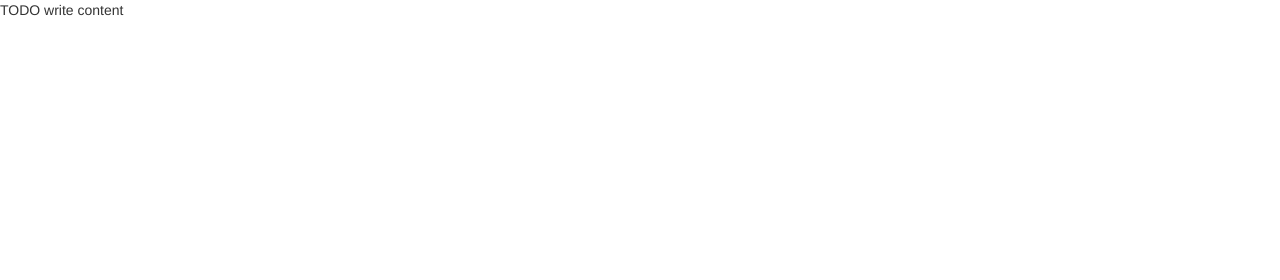
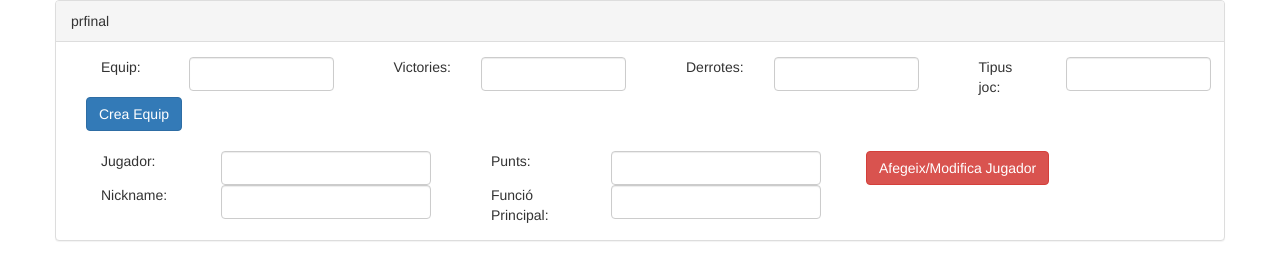
Before and after one commit to ftorredeflot/prfinalangularuf1, a plain HTML site: page index.html in a window 1280 px wide. Drawn offline with nearby package versions, Linux system fonts and the light colour scheme.

Commit message:
primera part del frontend

```diff
--- a/index.html
+++ b/index.html
@@ -8,8 +8,92 @@
         <link href="css/css/bootstrap.css" rel="stylesheet" type="text/css"/>
         <script src="css/js/bootstrap.js" type="text/javascript"></script>
         <script src="js/angular.js" type="text/javascript"></script>
+        <script src="js/main.js" type="text/javascript"></script>
+        <script src="js/service.js" type="text/javascript"></script>
     </head>
     <body>
-        <div>TODO write content</div>
+
+        <div class="container">
+            <div class="row">
+                <div class="panel panel-default">
+                    <div class="panel-heading">prfinal</div>
+                    <div class="panel-body">
+                        <div class="container">
+                            <div class="row">
+                                <div class="col-md-3">
+                                    <div class="col-sm-4">Equip:</div>
+                                    <div class="col-sm-8">
+                                        <input type="text" class="form-control">
+                                    </div>
+                                </div>
+                                <div class="col-md-3">
+                                    <div class="col-sm-4">Victories:</div>
+                                    <div class="col-sm-8">
+                                        <input type="text" class="form-control">
+                                    </div>
+                                </div>
+                                <div class="col-md-3">
+                                    <div class="col-sm-4">Derrotes:</div>
+                                    <div class="col-sm-8">
+                                        <input type="text" class="form-control">
+                                    </div>
+                                </div>
+                                <div class="col-md-3">
+                                    <div class="col-sm-4">Tipus joc:</div>
+                                    <div class="col-sm-8">
+                                        <input type="text" class="form-control">
+                                    </div>
+                                </div>
+                            </div>
+
+                            <div class="row">
+                                <div class="col-md-12">
+                                <button class="btn btn-primary">Crea Equip</button>
+                                </div>
+                            </div>
+                            <br>
+
+                            <div class="row">
+                                <div class="col-md-8">
+                                    <div class="row">
+                                        <div class="col-sm-6">
+                                            <div class="col-sm-4">Jugador:</div>
+                                            <div class="col-sm-8">
+                                                <input type="text" class="form-control">
+                                            </div>
+                                        </div>
+                                        <div class="col-sm-6">
+                                            <div class="col-sm-4">Punts:</div>
+                                            <div class="col-sm-8">
+                                                <input type="text" class="form-control">
+                                            </div>
+                                        </div>
+                                    </div>
+
+                                    <div class="row">
+                                        <div class="col-sm-6">
+                                            <div class="col-sm-4">Nickname:</div>
+                                            <div class="col-sm-8">
+                                                <input type="text" class="form-control">
+                                            </div>
+                                        </div>
+                                        <div class="col-sm-6">
+                                            <div class="col-sm-4">Funció Principal:</div>
+                                            <div class="col-sm-8">
+                                                <input type="text" class="form-control">
+                                            </div>
+                                        </div>
+                                    </div>
+                                </div>
+                                <div class="col-md-4">
+                                    <button class="btn btn-danger">Afegeix/Modifica Jugador</button>
+                                </div>
+                            </div>
+                        </div>
+                    </div>
+                </div>
+            </div>
+        </div>
+
     </body>
 </html>
--- /dev/null
+++ b/js/main.js
@@ -0,0 +1,5 @@
+/*
+ * To change this license header, choose License Headers in Project Properties.
+ * To change this template file, choose Tools | Templates
+ * and open the template in the editor.
+ */
--- /dev/null
+++ b/js/service.js
@@ -0,0 +1,5 @@
+/*
+ * To change this license header, choose License Headers in Project Properties.
+ * To change this template file, choose Tools | Templates
+ * and open the template in the editor.
+ */
```
